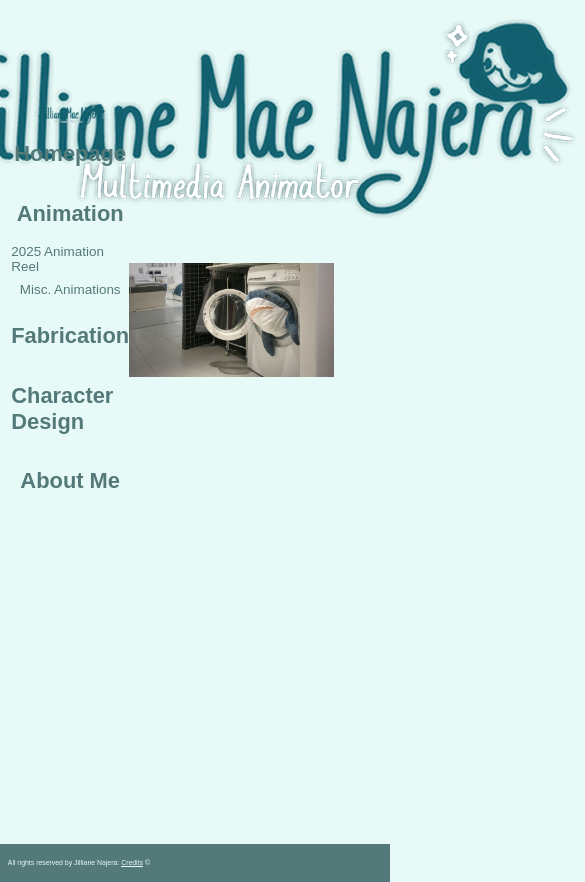
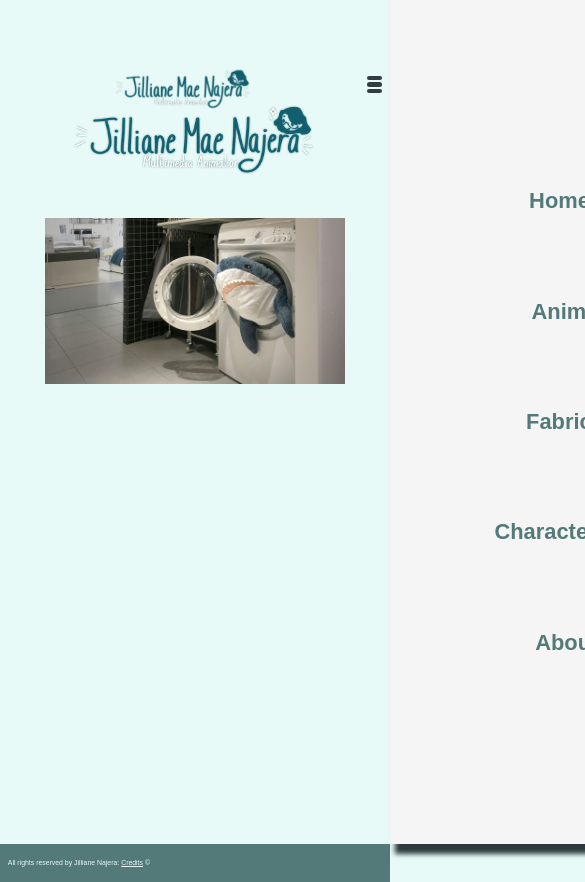
Before and after one commit to anajera05/JillNajPortfolio, a React (Vite) app: page / in a window 390 px wide. Shown: the top 882 px of the page, 585 px wide, since content can reach past the window. Built offline with nearby package versions, Linux system fonts and the light colour scheme.

Commit message:
added responsive design

```diff
--- a/src/App.tsx
+++ b/src/App.tsx
@@ -19,6 +19,7 @@ const GlobalStyle = createGlobalStyle`
         margin: 0;
         padding: 0;
         font-family: sans-serif;
+        overflow-x: hidden;
     }
     ::-webkit-scrollbar {
         width: 0.5vw;
@@ -47,6 +48,10 @@ const PageStylingDiv = styled.div`
     padding: 3vw;
     position: relative;
     box-sizing: border-box;
+    @media screen and (max-width: 750px){
+        padding: 0;
+        margin: 0;
+    }
 `;
 
 const NavDiv = styled.div`
@@ -57,6 +62,11 @@ const NavDiv = styled.div`
     align-items: center;
     display: flex;
     box-sizing: border-box;
+    @media screen and (max-width: 750px){
+        height: 20%;
+        width: 100%;
+        justify-content: center;
+    }
 `;
 
 const MainDiv = styled.div`
@@ -64,10 +74,16 @@ const MainDiv = styled.div`
     height: 100%;
     width: 70%;
     display: flex;
+    padding: 0 2vw;
     flex-direction: column;
     justify-content: center;
     align-items: center;
     gap: 5vh;
+    @media screen and (max-width: 750px){
+        width: 100%;
+        margin-left: 0;
+        margin-top: 20%
+    }
 `
 
 function Root(){
@@ -76,7 +92,7 @@ function Root(){
             <GlobalStyle />
             <PageStylingDiv>
                 <NavDiv>
-                    <Header />
+                    <Header/>
                 </NavDiv>
                 <MainDiv>
                     <Routes>
--- a/src/components/Header.tsx
+++ b/src/components/Header.tsx
@@ -1,14 +1,23 @@
 import styled from "styled-components";
+import { Link } from "react-router-dom"
 import Navigation from "./Navigation";
 
 const StyledHeader = styled.header`
     display: inline-flex;
     justify-content: center;
     width: 100%;
+    @media screen and (max-width: 750px){
+        display: flex;
+        padding-top: 1vh;
+        align-items: center;
+    }
 `
 
 const StyledLogo = styled.img`
     width: 100%;
+    @media screen and (max-width: 750px){
+        width: 40%;
+    }
 `
 
 const StyledContainer = styled.div`
@@ -16,15 +25,32 @@ const StyledContainer = styled.div`
     width: 80%;
     flex-direction: column;
     align-items: center;
+    @media screen and (max-width: 750px){
+        width: 100%;
+        justify-content: center;
+        flex-direction: row;
+    }
+`
+
+const StyledNav = styled.div`
+    display: flex;
+
+`
+
+const StyledLink = styled(Link)`
+    display: flex;
+    justify-content: center;
 `
 
 export default function Header() {
     return(
         <StyledContainer>
             <StyledHeader>
-                <StyledLogo src={"jillnaj_logo.png"} alt="Jillnaj logo" />
+                <StyledLink to={"/"}><StyledLogo src={"jillnaj_logo.png"} alt="Jillnaj logo" /></StyledLink>
             </StyledHeader>
-            <Navigation />
+            <StyledNav>
+                <Navigation />
+            </StyledNav>
         </StyledContainer>
     )
 }
--- a/src/components/Main/Homepage.tsx
+++ b/src/components/Main/Homepage.tsx
@@ -4,10 +4,17 @@ const VideoView = styled.img`
     width: 80%;
 `
 
+const Logo = styled.img`
+    @media screen and (max-width: 750px){
+        padding-top: 3vh;
+        width: 70%
+    }
+`
+
 export default function Homepage(){
     return(
         <>
-            <img src={"jillnaj_logo.png"} alt="jillnaj logo"/>
+            <Logo src={"jillnaj_logo.png"} alt="jillnaj logo"/>
             <VideoView src={"sharkkkk.jpeg"} alt="video filler"/>
         </>
     )
--- a/src/components/Navigation.tsx
+++ b/src/components/Navigation.tsx
@@ -1,3 +1,4 @@
+import { useState } from 'react';
 import styled from 'styled-components';
 import { Link } from 'react-router-dom';
 
@@ -7,52 +8,119 @@ const StyledList = styled.ul`
     list-style: none;
     padding: 0;
     margin: 0;
-`
+    top: 0;
+
+    @media screen and (max-width: 750px) {
+        position: fixed;
+        width: 100%;
+        height: 100%;
+        background-color: whitesmoke;
+        transition: right 0.5s ease;
+        z-index: 10;
+        box-shadow: 10px 5px 5px 5px #2d393e;
+
+        right: -100%;
+        display: flex;
+        justify-content: center;
+        align-items: center;
+    }
+
+    &.open {
+        right: 0;
+    }
+`;
+
 
 const StyledNavItem = styled.li`
     margin: 2vh auto;
     display: flex;
     font-size: calc(5px + 2vh);
     font-weight: bold;
-    &.sub{
+    text-align: center;
+    &.sub {
         margin: 0 auto 1vh auto;
         font-size: calc(5px + 1vh);
         font-weight: normal;
     }
-`
+    @media screen and (max-width: 750px) {
+        padding: 5vh 2vw;
+        margin: 0;
+        text-align: center;
+        align-items: center;
+        &.sub {
+            display: none;
+        }
+    }
+`;
 
 const StyledLink = styled(Link)`
     color: #537979;
     background-color: transparent;
     text-decoration: none;
-`
+`;
+
+const HamburgerIcon = styled.div`
+    display: none;
+    z-index: 20;
+    @media screen and (max-width: 750px) {
+        display: flex;
+        flex-direction: column;
+        justify-content: space-between;
+        width: 4vw;
+        height: 2vh;
+        cursor: pointer;
+        padding-right: 2vw;
+    }
+
+    div {
+        width: 100%;
+        height: 0.5vh;
+        background-color: #313d43;
+        border-radius: 5px;
+    }
+`;
+
 
 export default function Navigation() {
-    return(
+    const [isOpen, setIsOpen] = useState(false);
+
+    const toggleMenu = () => {
+        setIsOpen(prev => !prev);  // Toggle menu open/close
+    };
+
+    return (
+        <>
+            <HamburgerIcon className={isOpen ? 'open' : ''} onClick={toggleMenu}>
+                <div />
+                <div />
+                <div />
+            </HamburgerIcon>
+
             <nav>
-            <StyledList>
+                <StyledList onClick={toggleMenu} className={isOpen ? 'open' : ''}>
                     <StyledNavItem>
-                    <StyledLink to={"/"}>Homepage</StyledLink>
+                        <StyledLink to="/" >Homepage</StyledLink>
                     </StyledNavItem>
                     <StyledNavItem>
-                    <StyledLink to={"/Animation"}>Animation</StyledLink>
+                        <StyledLink to="/Animation">Animation</StyledLink>
                     </StyledNavItem>
                     <StyledNavItem className="sub">
-                    <StyledLink to={"/2025AnimationReel"}>2025 Animation Reel</StyledLink>
+                        <StyledLink to="/2025AnimationReel">2025 Animation Reel</StyledLink>
                     </StyledNavItem>
                     <StyledNavItem className="sub">
-                    <StyledLink to={"/MiscAnimations"}>Misc. Animations</StyledLink>
+                        <StyledLink to="/MiscAnimations">Misc. Animations</StyledLink>
                     </StyledNavItem>
                     <StyledNavItem>
-                    <StyledLink to={"/Fabrication"}>Fabrication</StyledLink>
+                        <StyledLink to="/Fabrication">Fabrication</StyledLink>
                     </StyledNavItem>
                     <StyledNavItem>
-                    <StyledLink to={"/CharacterDesign"}>Character Design</StyledLink>
+                        <StyledLink to="/CharacterDesign">Character Design</StyledLink>
                     </StyledNavItem>
                     <StyledNavItem>
-                    <StyledLink to={"/AboutMe"}>About Me</StyledLink>
+                        <StyledLink to="/AboutMe">About Me</StyledLink>
                     </StyledNavItem>
                 </StyledList>
             </nav>
+        </>
     );
 }
```
Lines whose indentation alone changed are shown as unchanged.
